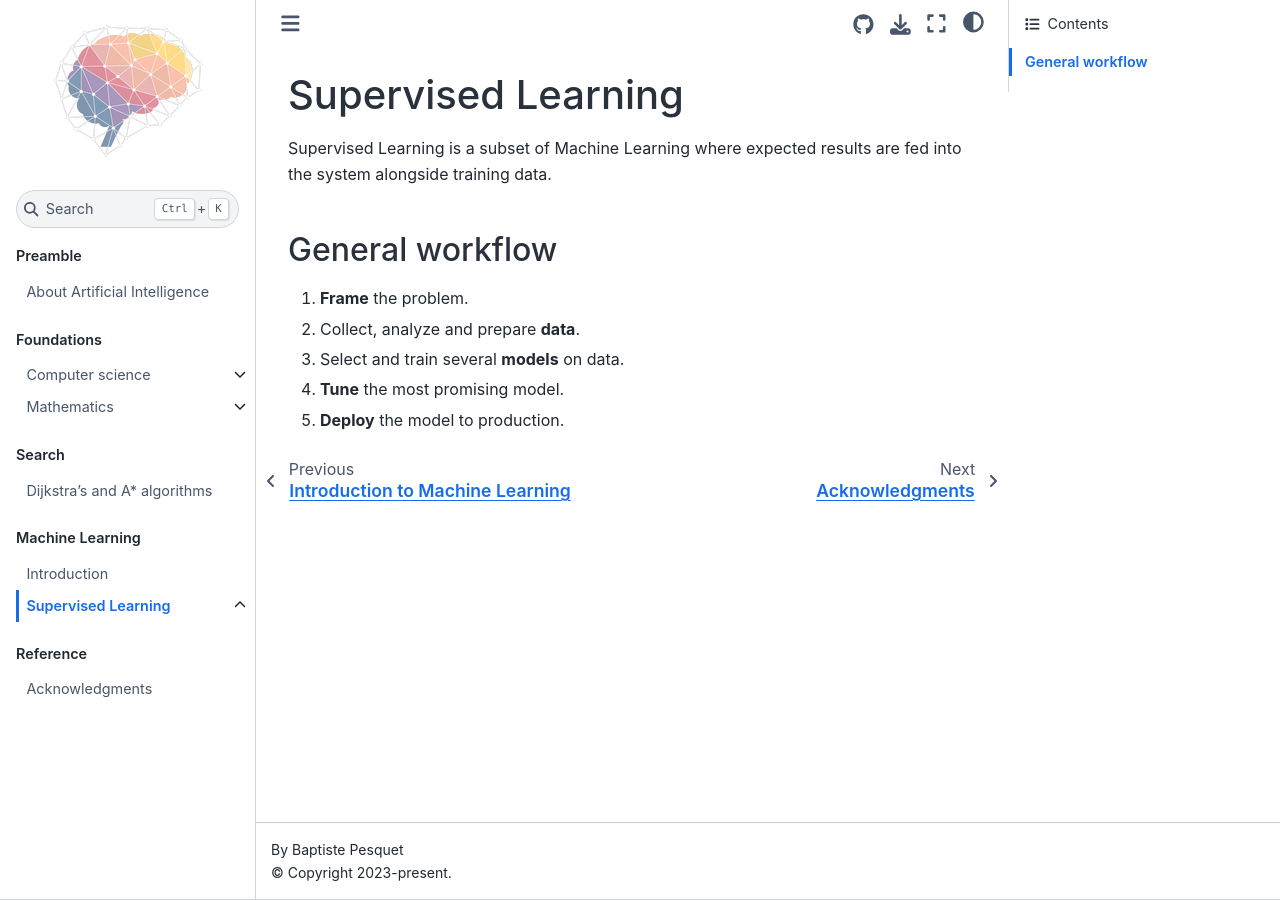
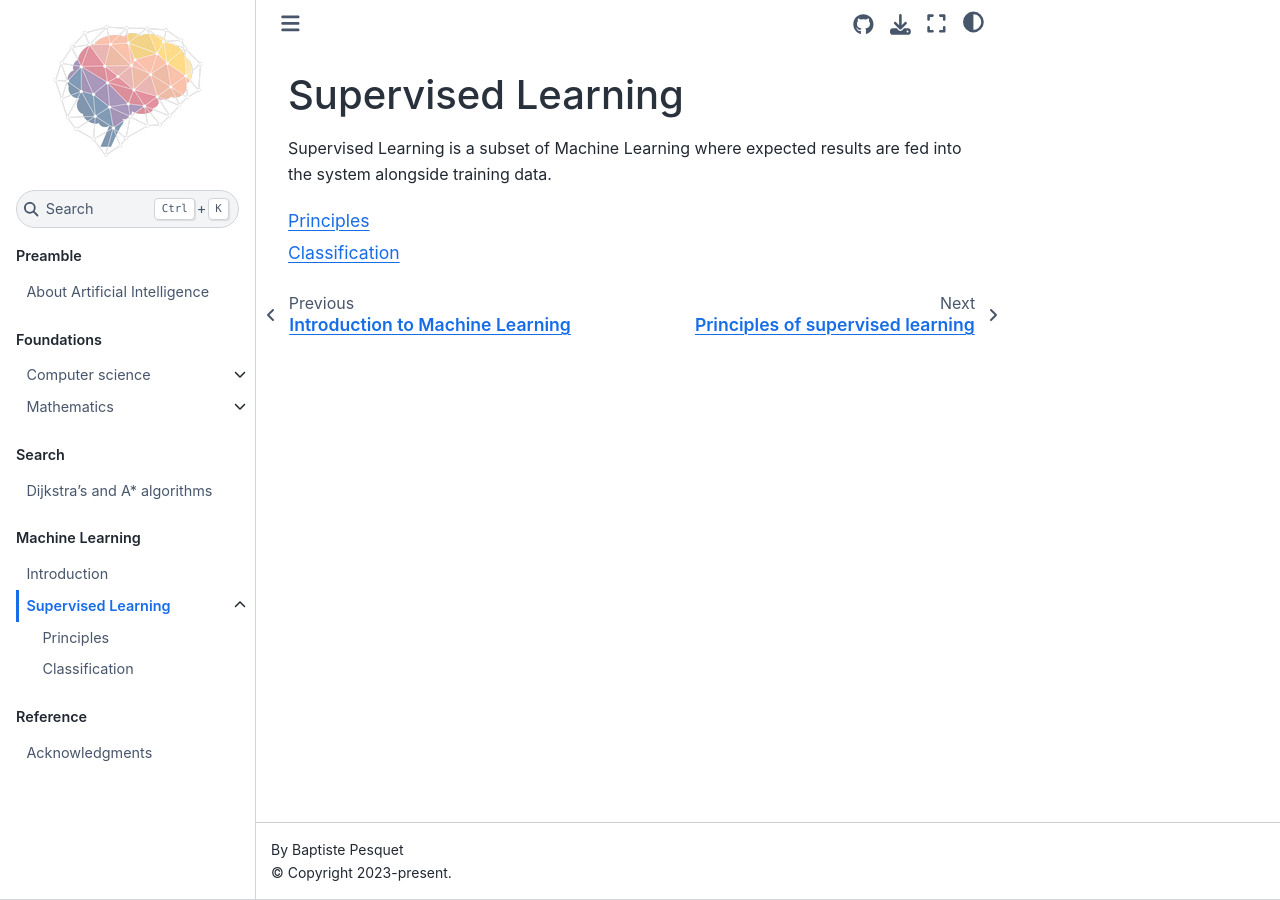
Before and after one commit to bpesquet/ainotes, a Jupyter Book: the page built from docs/ml/supervised_learning.md, in a window 1280 px wide. Built offline with Jupyter Book 1.0.4 settings and Sphinx 7.4.7 and the Sphinx Book theme 1.1.4, drawn with Linux system fonts in a browser that asks for light colours; pages that are not in the unit, such as notebooks, are missing from menus.

Commit message:
Add classification example chapter

````diff
--- a/docs/_toc.yml
+++ b/docs/_toc.yml
@@ -28,8 +28,12 @@ parts:
       title: Introduction
     - file: ml/supervised_learning
       sections:
-      - file: ml/hands_on_regression
-        title: Hands-on regression
+      - file: ml/principles
+        title: Principles
+      - file: ml/regression
+        title: Regression
+      - file: ml/classification
+        title: Classification
   - caption: Reference
     chapters:
     - file: reference/acknowledgments
--- a/docs/ml/supervised_learning.md
+++ b/docs/ml/supervised_learning.md
@@ -2,10 +2,5 @@
 
 Supervised Learning is a subset of Machine Learning where expected results are fed into the system alongside training data.
 
-## General workflow
-
-1. **Frame** the problem.
-1. Collect, analyze and prepare **data**.
-1. Select and train several **models** on data.
-1. **Tune** the most promising model.
-1. **Deploy** the model to production.
+```{tableofcontents}
+```
````
Also changed, not shown: docs/ml/classification.ipynb (added), 1 other file.
